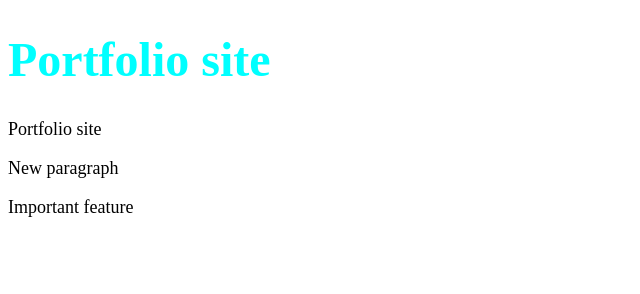
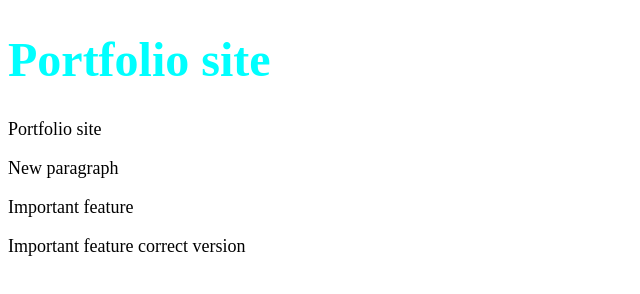
Before and after one commit to kalimeross/git-github-test, a plain HTML site: page index.html in a window 1280 px wide. Shown: the whole page, without its empty margins (0-640 px from the left). Drawn offline with Linux system fonts and the light colour scheme.

Commit message:
corrected paragraph

```diff
--- a/index.html
+++ b/index.html
@@ -12,5 +12,6 @@
     <p>Portfolio site</p>
     <p>New paragraph</p>
     <p>Important feature</p>
+    <p>Important feature correct version</p>
 </body>
 </html>
```
